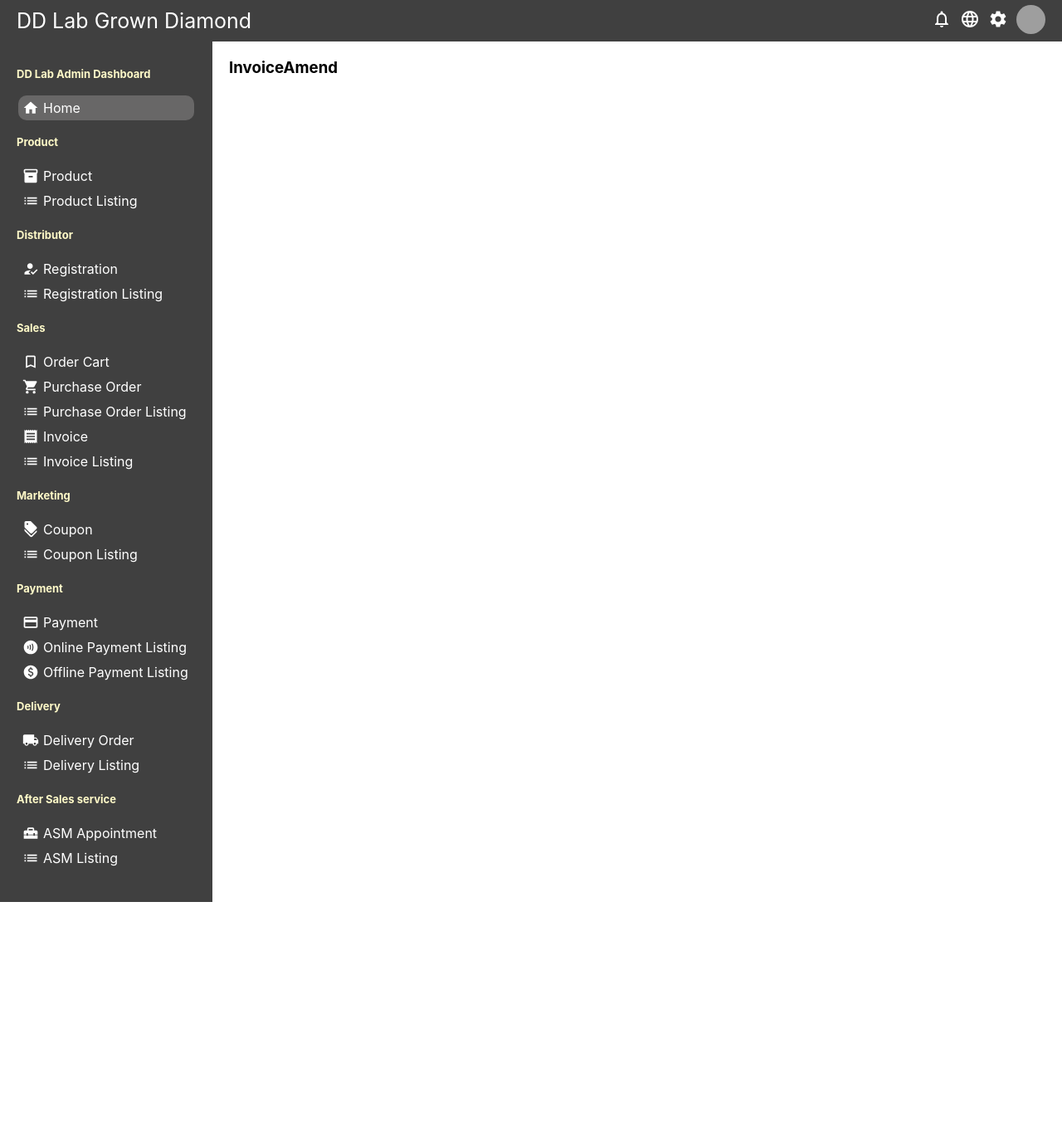
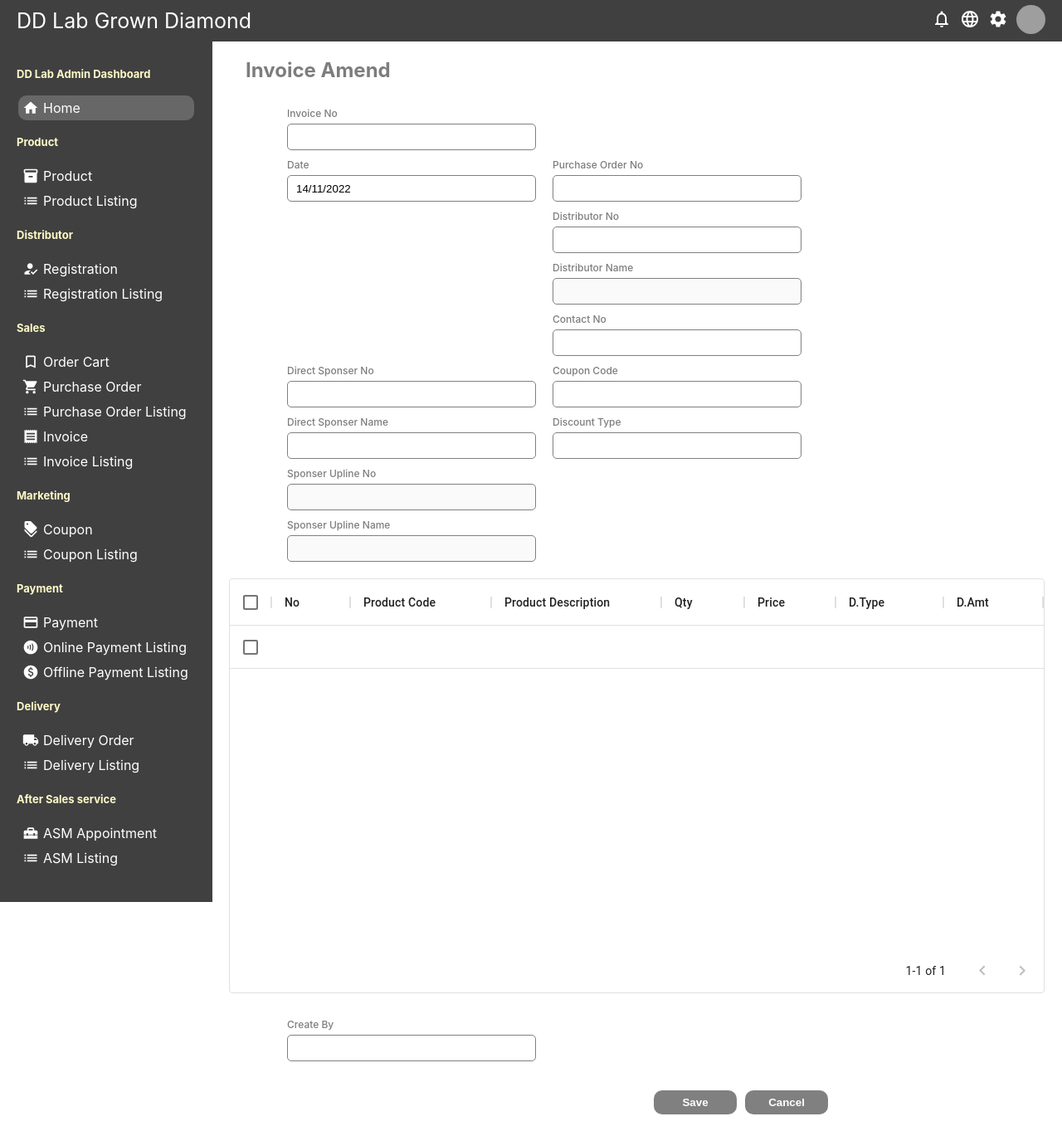
Before and after one commit to NVLDI/ddlabgrown_Old, a React (Create React App) app: page /invoiceAmend/1 in a window 1280 px wide. Shown: the whole page at 83% size. Before the commit the page ends 1087 px from the top, so only its background shows below. Built offline with nearby package versions, Linux system fonts and the light colour scheme; grey boxes are pictures that could not be loaded.

Commit message:
Invoice create,amend,listing done

```diff
--- a/src/Pages/AdminDashboard/Submenus/Sales/Invoice/CreateInvoice.css
+++ b/src/Pages/AdminDashboard/Submenus/Sales/Invoice/CreateInvoice.css
@@ -3,9 +3,72 @@
 }
 .createInvoiceWidgetClient{
     display: flex;
-    margin: 20px;
+    margin: 20px 90px;
 }
 .container{
     display: flex;
     margin: 0px;
   }
+  .createInvoiceClient{
+    display: flex;
+    margin: 20px 40px;
+    color:rgb(125, 125, 125);
+}
+.newInvoiceForm{
+    display: flex;
+    flex-wrap: wrap;
+}
+.newInvoiceItem
+{
+    width: 300px;
+    display: flex;
+    flex-direction: column;
+    margin-top: 10px;
+    margin-right: 20px;
+}
+.newInvoiceItem>label{
+    margin-bottom: 5px;
+    font-size: 12px;
+    font-weight: 500;
+    color:rgb(125, 125, 125);
+}
+.newInvoiceItem>input{
+    height: 10px;
+    padding: 10px;
+    border: 1px solid gray;
+    border-radius: 5px;
+}
+.namedefine
+{
+    margin-top: 10px;
+}
+.table
+{
+    margin: 20px 20px;
+}
+.InvoiceCreateButton
+{
+    width: 100px;
+    border: none;
+    background-color: gray;
+    color: white;
+    padding: 7px 10px;
+    font-weight: 600;
+    border-radius: 10px;
+    margin-top: 35px;
+    margin-left: 442px;
+    cursor: pointer;
+}
+.InvoiceClearButton
+{
+    width: 100px;
+    border: none;
+    background-color: gray;
+    color: white;
+    padding: 7px 10px;
+    font-weight: 600;
+    border-radius: 10px;
+    cursor: pointer;
+    margin-top: 35px;
+    margin-left: 10px;
+}
--- a/src/Pages/AdminDashboard/Submenus/Sales/Invoice/CreateInvoice.jsx
+++ b/src/Pages/AdminDashboard/Submenus/Sales/Invoice/CreateInvoice.jsx
@@ -2,15 +2,132 @@ import React from 'react'
 import Sidebar from "../../../../../Components/Sidebar/Sidebar";
 import Topbar from "../../../../../Components/Topbar/Topbar";
 import "./CreateInvoice.css"
+import { DataGrid } from '@material-ui/data-grid';
 
+const columns = [
+  { field: 'id', headerName: 'No', width: 95 },
+  {
+    field: 'ProductCode',
+    headerName: 'Product Code',
+    width: 170,
+    editable: false,
+  },
+  {
+    field: 'ProductDes',
+    headerName: 'Product Description',
+    width: 205,
+    editable: false,
+  },
+  {
+    field: 'Qty',
+    headerName: 'Qty',
+    width: 100,
+    editable: false,
+  },
+  {
+    field: 'Price',
+    headerName: 'Price',
+    editable: false,
+    width: 110,
+  },
+  {
+    field: 'DType',
+    headerName: 'D.Type',
+    width: 130,
+    editable: false,
+  },
+  {
+    field: 'DAmount',
+    headerName: 'D.Amt',
+    width: 120,
+    editable: false,
+  },
+  {
+    field: 'NetAmt',
+    headerName: 'N.Amt',
+    width: 120,
+    editable: false,
+  },
+];
+
+const rows = [
+  { id: '',ProductCode: '', ProductDes: '', Qty: '', Price: ''},
+
+];
 export default function CreateInvoice() {
+  let ts = Date.now();
+        let date_ob = new Date(ts);
+        let date = date_ob.getDate();
+        let month = date_ob.getMonth() + 1;
+        let year = date_ob.getFullYear();
+        let Current = date+"/"+month+ "/"+year;
   return (
     <div>
     <Topbar/>
     <div className="container">
     <Sidebar/>
     <div className="createInvoice">
-          <h2 className="createInvoiceWidgetClient">Invoice</h2>
+          <h2 className="createInvoiceClient">Invoice</h2>
+          <div className='createInvoiceWidgetClient'>
+          <form className="newInvoiceForm">
+                        <div className="newInvoiceItem">
+                        <label>Invoice No</label>
+                        <input type="text" placeholder=""/>
+                        </div>
+                        <div className="newInvoiceItem">
+
+                        </div>
+                        <div className="newInvoiceItem">
+                                <label>Date</label>
+                                <input type="text" placeholder="Date" value={Current}/>
+                        </div>
+                        <div className="newInvoiceItem">
+                                <label>Purchase Order No</label>
+                                <input type="text" placeholder=""/>
+                                <label className="namedefine">Distributor No</label>
+                                <input type="text" placeholder=""/>
+                                <label className="namedefine">Distributor Name</label>
+                                <input type="text" placeholder="" disabled/>
+                                <label className="namedefine">Contact No</label>
+                                <input type="text" placeholder=""/>
+                        </div>
+                        <div className="newInvoiceItem">
+                                <label>Direct Sponser No</label>
+                                <input type="text" placeholder=""/>
+                                <label className="namedefine">Direct Sponser Name</label>
+                                <input type="text" placeholder=""/>
+                                <label className="namedefine">Sponser Upline No</label>
+                                <input type="text" placeholder="" disabled/>
+                                <label className="namedefine">Sponser Upline Name</label>
+                                <input type="text" placeholder="" disabled/>
+                        </div>
+                        <div className="newInvoiceItem">
+                                <label>Coupon Code</label>
+                                <input type="text" placeholder=""/>
+                                <label className="namedefine">Discount Type</label>
+                                <input type="text" placeholder=""/>
+                        </div>
+            </form>
+          </div>
+          <div className='table' style={{ height: 500, width: '96%'}}>
+            <DataGrid
+            rows={rows}
+            columns={columns}
+            pageSize={10}
+            checkboxSelection
+            disableSelectionOnClick
+        />
+        </div>
+          <div className="createInvoiceWidgetClient">
+    <form className="newInvoiceForm">
+    <div className="newInvoiceItem">
+                                <label>Create By</label>
+                                <input type="text" placeholder=""/>
+                        </div>
+                        <button className="InvoiceCreateButton">Save</button>
+                        <button className="InvoiceClearButton">Cancel</button>
+                        </form>
+      </div>
     </div>
     </div>
     </div>
--- a/src/Pages/AdminDashboard/Submenus/Sales/Invoice/InvoiceAmend.css
+++ b/src/Pages/AdminDashboard/Submenus/Sales/Invoice/InvoiceAmend.css
@@ -3,5 +3,10 @@
 }
 .InvoiceAmendWidgetClient{
     display: flex;
-    margin: 20px;
+    margin: 20px 90px;
 }
+.InvoiceAmendClient{
+    display: flex;
+    margin: 20px 40px;
+    color:rgb(125, 125, 125);
+}
--- a/src/Pages/AdminDashboard/Submenus/Sales/Invoice/InvoiceAmend.jsx
+++ b/src/Pages/AdminDashboard/Submenus/Sales/Invoice/InvoiceAmend.jsx
@@ -1,14 +1,132 @@
 import "./InvoiceAmend.css"
 import Sidebar from "../../../../../Components/Sidebar/Sidebar";
 import Topbar from "../../../../../Components/Topbar/Topbar";
+import { DataGrid } from '@material-ui/data-grid';
+const columns = [
+  { field: 'id', headerName: 'No', width: 95 },
+  {
+    field: 'ProductCode',
+    headerName: 'Product Code',
+    width: 170,
+    editable: false,
+  },
+  {
+    field: 'ProductDes',
+    headerName: 'Product Description',
+    width: 205,
+    editable: false,
+  },
+  {
+    field: 'Qty',
+    headerName: 'Qty',
+    width: 100,
+    editable: false,
+  },
+  {
+    field: 'Price',
+    headerName: 'Price',
+    editable: false,
+    width: 110,
+  },
+  {
+    field: 'DType',
+    headerName: 'D.Type',
+    width: 130,
+    editable: false,
+  },
+  {
+    field: 'DAmount',
+    headerName: 'D.Amt',
+    width: 120,
+    editable: false,
+  },
+  {
+    field: 'NetAmt',
+    headerName: 'N.Amt',
+    width: 120,
+    editable: false,
+  },
+];
+
+const rows = [
+  { id: '',ProductCode: '', ProductDes: '', Qty: '', Price: ''},
+
+];
+
 export default function InvoiceAmend() {
+  let ts = Date.now();
+        let date_ob = new Date(ts);
+        let date = date_ob.getDate();
+        let month = date_ob.getMonth() + 1;
+        let year = date_ob.getFullYear();
+        let Current = date+"/"+month+ "/"+year;
   return (
     <div>
         <Topbar/>
         <div className="container">
         <Sidebar/>
     <div className="InvoiceAmend">
-        <h3 className="InvoiceAmendWidgetClient">InvoiceAmend</h3>
+        <h2 className="InvoiceAmendClient">Invoice Amend</h2>
+        <div className='createInvoiceWidgetClient'>
+          <form className="newInvoiceForm">
+                        <div className="newInvoiceItem">
+                        <label>Invoice No</label>
+                        <input type="text" placeholder=""/>
+                        </div>
+                        <div className="newInvoiceItem">
+
+                        </div>
+                        <div className="newInvoiceItem">
+                                <label>Date</label>
+                                <input type="text" placeholder="Date" value={Current}/>
+                        </div>
+                        <div className="newInvoiceItem">
+                                <label>Purchase Order No</label>
+                                <input type="text" placeholder=""/>
+                                <label className="namedefine">Distributor No</label>
+                                <input type="text" placeholder=""/>
+                                <label className="namedefine">Distributor Name</label>
+                                <input type="text" placeholder="" disabled/>
+                                <label className="namedefine">Contact No</label>
+                                <input type="text" placeholder=""/>
+                        </div>
+                        <div className="newInvoiceItem">
+                                <label>Direct Sponser No</label>
+                                <input type="text" placeholder=""/>
+                                <label className="namedefine">Direct Sponser Name</label>
+                                <input type="text" placeholder=""/>
+                                <label className="namedefine">Sponser Upline No</label>
+                                <input type="text" placeholder="" disabled/>
+                                <label className="namedefine">Sponser Upline Name</label>
+                                <input type="text" placeholder="" disabled/>
+                        </div>
+                        <div className="newInvoiceItem">
+                                <label>Coupon Code</label>
+                                <input type="text" placeholder=""/>
+                                <label className="namedefine">Discount Type</label>
+                                <input type="text" placeholder=""/>
+                        </div>
+            </form>
+          </div>
+          <div className='table' style={{ height: 500, width: '96%'}}>
+            <DataGrid
+            rows={rows}
+            columns={columns}
+            pageSize={10}
+            checkboxSelection
+            disableSelectionOnClick
+        />
+        </div>
+          <div className="createInvoiceWidgetClient">
+    <form className="newInvoiceForm">
+    <div className="newInvoiceItem">
+                                <label>Create By</label>
+                                <input type="text" placeholder=""/>
+                        </div>
+                        <button className="InvoiceCreateButton">Save</button>
+                        <button className="InvoiceClearButton">Cancel</button>
+                        </form>
+      </div>
     </div>
     </div>
     </div>
--- a/src/Pages/AdminDashboard/Submenus/Sales/OrderCart/SalesModule.jsx
+++ b/src/Pages/AdminDashboard/Submenus/Sales/OrderCart/SalesModule.jsx
@@ -19,7 +19,7 @@ export default function SalesModule(){
             <div className="SalesWidgetClient">
             <form className="newSalesForm">
                         <div className="newSalesItem">
-                                <label className="namedefine">Distributor No</label>
+                                <label>Distributor No</label>
                                 <input type="text" placeholder=""/>
                                 <label className="namedefine">Distributor Name</label>
                                 <input type="text" placeholder="" disabled/>
--- a/src/Pages/AdminDashboard/Submenus/Sales/PurchaseOrder/PurchaseOrder.jsx
+++ b/src/Pages/AdminDashboard/Submenus/Sales/PurchaseOrder/PurchaseOrder.jsx
@@ -63,6 +63,7 @@ export default function PurchaseOrder() {
                                 <input type="text" placeholder="" disabled/>
                                 <label className="namedefine">Contact No</label>
                                 <input type="text" placeholder="" disabled/>
+
                         </div>
                         <div className="newPurchaseItem">
 
@@ -89,7 +90,7 @@ export default function PurchaseOrder() {
                                 <label className="namedefine">Create By</label>
                                 <input type="text" placeholder=""/>
                         </div>
-                        <button className="PurchaseCreateButton">Procced</button>
+                        <button className="PurchaseCreateButton">Save</button>
                                 <button className="PurchaseClearButton">Cancel</button>
                         </form>
       </div>
```
